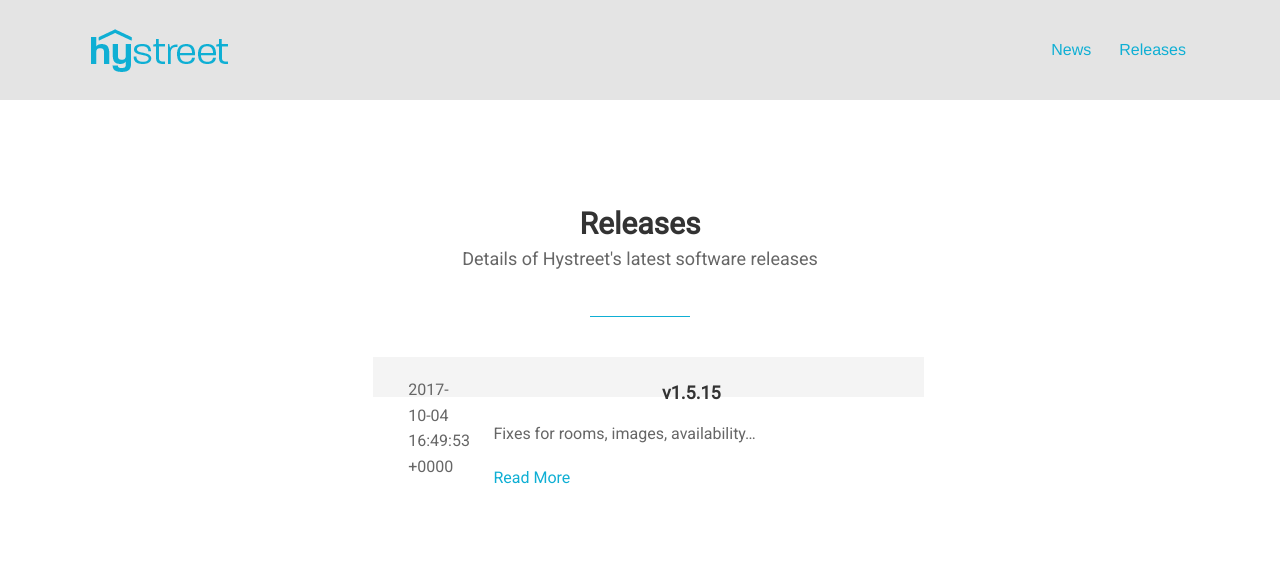
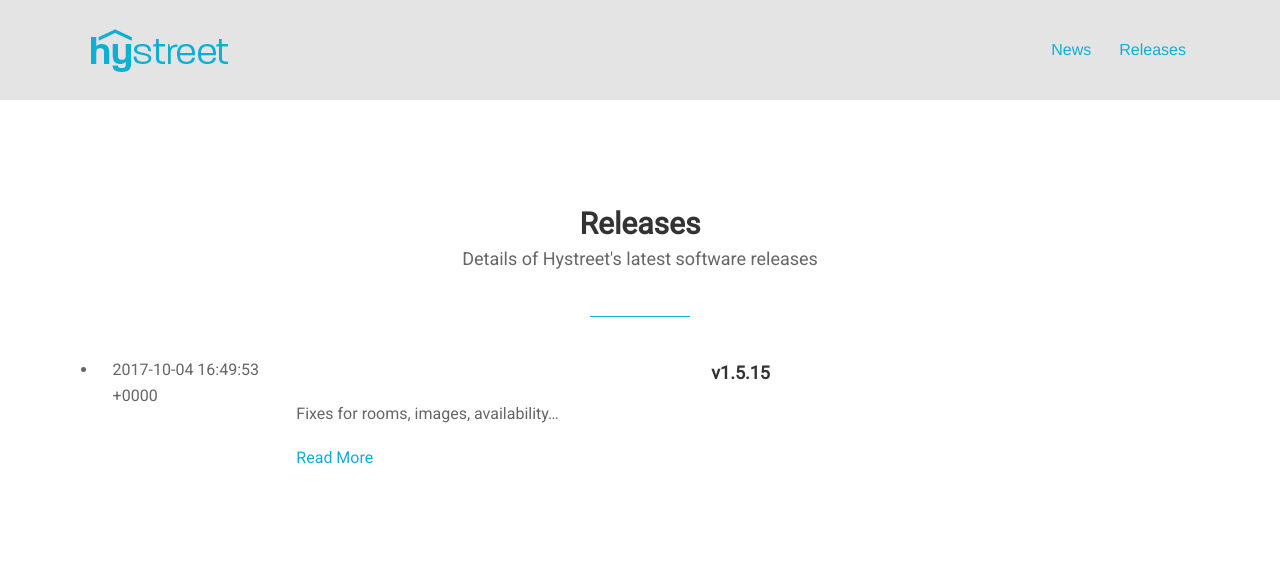
Before and after one commit to josh-brough/learninghub, a Jekyll site: the page built from releases/index.html, in a window 1280 px wide. Shown: the top 570 px of the page. Built offline with Jekyll 4.4.1, drawn with Linux system fonts in a browser that asks for light colours; some web fonts are replaced; a script that is not in the unit is left out; grey boxes are pictures that could not be loaded.

Commit message:
remove blog snippet class

```diff
--- a/releases/index.html
+++ b/releases/index.html
@@ -19,7 +19,7 @@ section_id: home
     <div class='large-12 columns'>
 <ul>
   {% for post in site.releases %}
-    <li class="blog-snippet">
+    <li>
 		<div class="columns left large-2"
       <span class='month'>{{ post.date }}</span>
 		</div>
```
